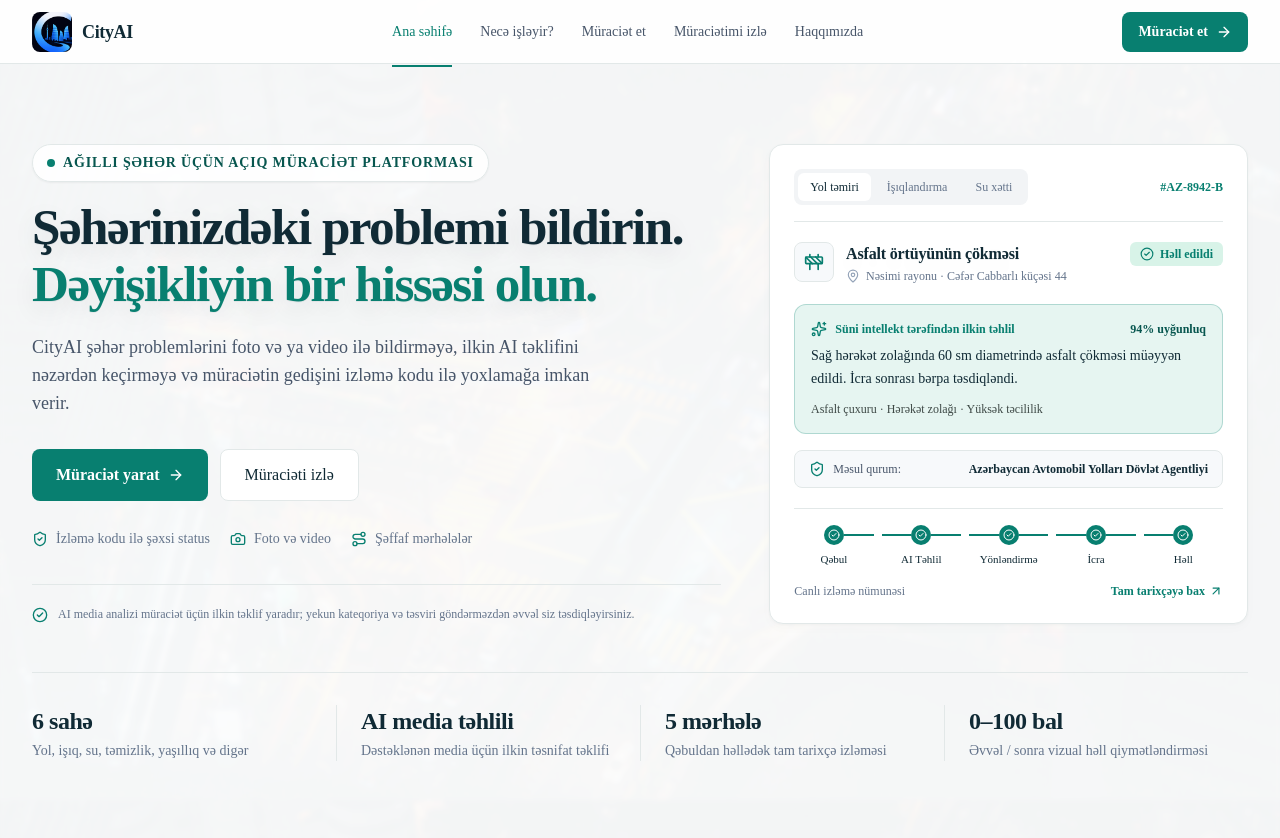
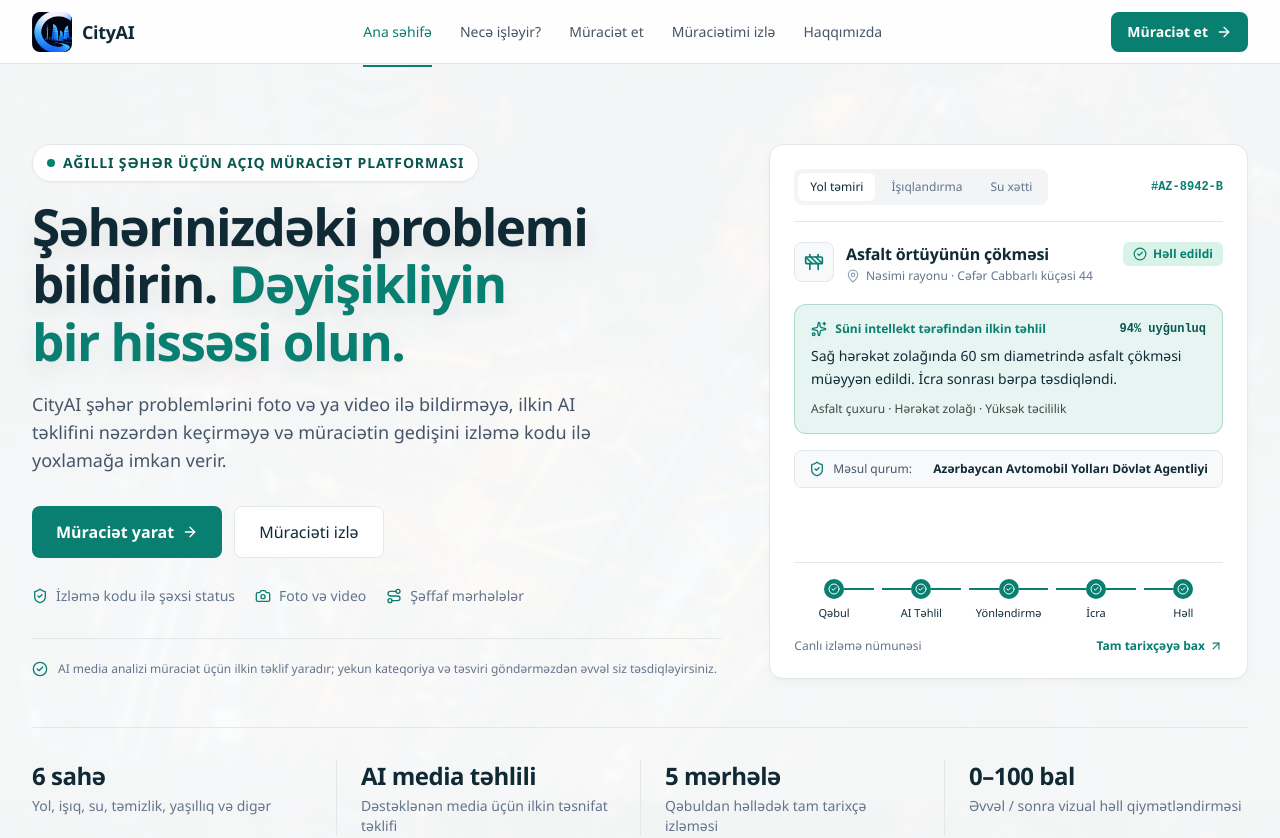
Before and after one commit to etikhacker/cityai, a Next.js app: page / in a window 1280 px wide. Shown: the top 838 px of the page. Built offline with nearby package versions, Linux system fonts and the light colour scheme.

Commit message:
Add resilient system font stacks for production builds

```diff
--- a/src/app/globals.css
+++ b/src/app/globals.css
@@ -4,6 +4,9 @@
 
 @layer base {
   :root {
+    --font-display: 'Segoe UI';
+    --font-sans: 'Segoe UI';
+    --font-mono: ui-monospace;
     --cp-canvas: #F7F9FB;
     --cp-surface: #FFFFFF;
     --cp-surface-low: #F2F4F6;
```
